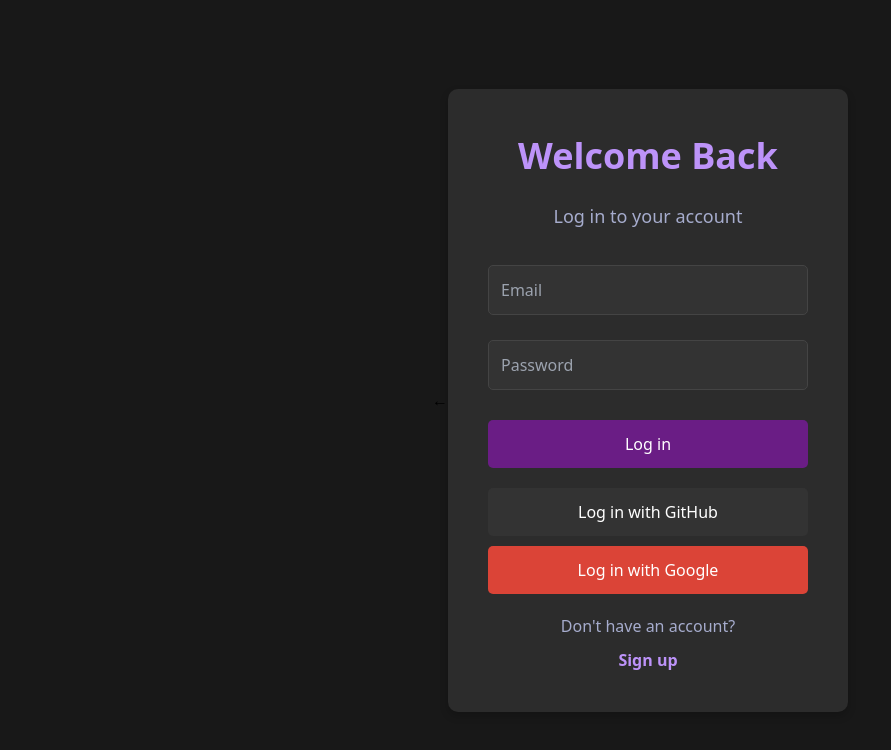
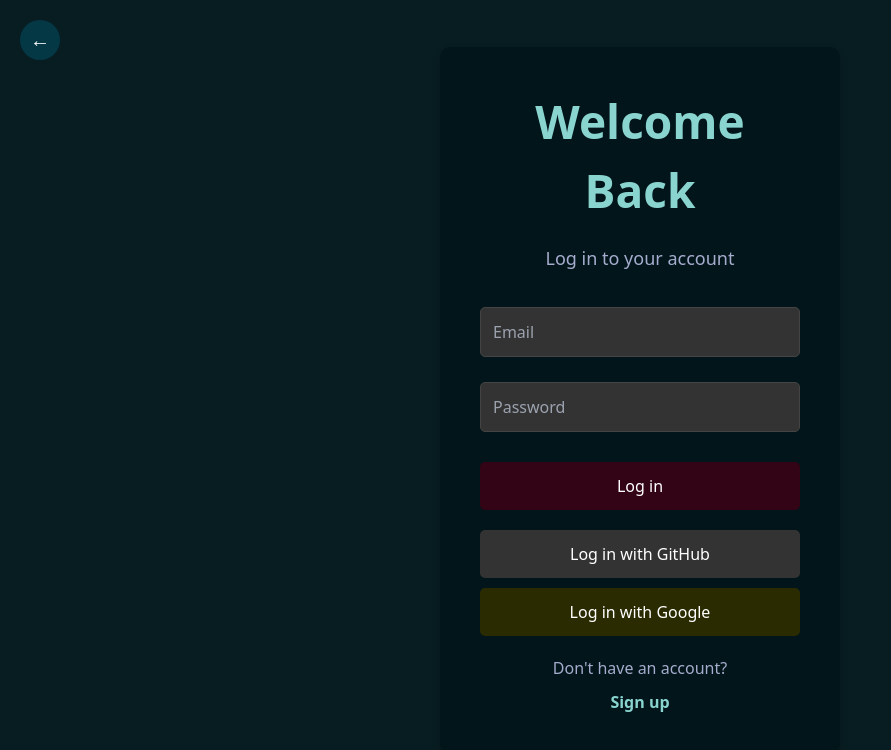
Before and after one commit to frypan05/SIH24, a Next.js app in the folder sih/: page /login in a window 1280 px wide. Shown: the top 750 px of the page, without its empty margins (0-891 px from the left). Built offline with nearby package versions, Linux system fonts and the light colour scheme.

Commit message:
Singup login updated

```diff
--- a/sih/pages/login.js
+++ b/sih/pages/login.js
@@ -19,8 +19,10 @@ const Login = () => {
   return (
     <div className={styles.container}>
       {/* Circular back button */}
-      <button className={styles.backButton} onClick={() => router.push("/signup")}>
+      <button className={styles.backArrow} onClick={() => router.push("/signup")}>
         &larr; {/* Unicode for a left arrow */}
+
+
       </button>
       <div className={styles.content}>
         <h1 className={styles.logo}>Welcome Back</h1>
@@ -67,7 +69,7 @@ const Login = () => {
         <button
           onClick={() => signIn("google", { callbackUrl: "/progress" })}
           className={styles.button}
-          style={{ backgroundColor: "#DB4437", marginTop: "10px" }}
+          style={{ backgroundColor: "#2A2B00", marginTop: "10px" }}
         >
           Log in with Google
         </button>
--- a/sih/pages/signup.js
+++ b/sih/pages/signup.js
@@ -1,13 +1,14 @@
+
 
 import { useState } from "react";
 import styles from "../styles/signup.module.css";
-import { useRouter } from "next/router";  // Import useRouter from Next.js
+import { useRouter } from "next/router";  // Import useRouter for navigation
 
 const Signup = () => {
   const [email, setEmail] = useState("");
   const [password, setPassword] = useState("");
   const [confirmPassword, setConfirmPassword] = useState("");
-  const router = useRouter();  // Initialize router
+  const router = useRouter();  // Initialize the router for handling navigation
 
   const handleSubmit = async (event) => {
     event.preventDefault();
@@ -32,12 +33,18 @@ const Signup = () => {
     }
   };
 
+  // Function to handle the back navigation
+  const handleBackClick = () => {
+    router.push("/");  // Redirect to the homepage or any desired route
+  };
+
   return (
     <div className={styles.container}>
-      {/* Circular back button */}
-      <button className={styles.backButton} onClick={() => router.push("/")}>
-        &larr; {/* Unicode for a left arrow */}
-      </button>
+      {/* Back Arrow Button */}
+      <div className={styles.backArrow} onClick={handleBackClick}>
+        &#8592; {/* Left arrow symbol */}
+      </div>
+
       <div className={styles.content}>
         <h1 className={`${styles.logo} eras-itc`}>Get in</h1>
         <p className={styles.subheading}>Create Account</p>
--- a/sih/styles/signup.module.css
+++ b/sih/styles/signup.module.css
@@ -1,14 +1,41 @@
+
+
+/* styles/signup.module.css */
 
 .container {
   display: flex;
   justify-content: center;
   align-items: center;
   min-height: 100vh;
-  background-color: #181818; /* Dark mode background */
+  background-color: #081D22; /* Dark mode background */
+  position: relative; /* To position the back arrow */
 }
 
+.backArrow {
+  position: absolute;
+  top: 20px;  /* Adjust distance from top */
+  left: 20px; /* Adjust distance from left */
+  width: 40px;  /* Width and height for the circular button */
+  height: 40px;
+  background-color: #043844; /* Background color for the button */
+  color: #ffffff; /* White color for the arrow */
+  border-radius: 50%; /* Make it a circle */
+  display: flex;  /* Center the arrow inside the circle */
+  align-items: center;
+  justify-content: center;
+  font-size: 20px; /* Size of the arrow */
+  cursor: pointer;
+  transition: background-color 0.3s ease, transform 0.2s ease; /* Smooth transitions */
+}
+
+.backArrow:hover {
+  background-color: #0b2d76; /* Darker purple on hover */
+  transform: scale(1.1); /* Slightly enlarge on hover */
+}
+
+
 .content {
-  background-color: #2C2C2C; /* Dark card background */
+  background-color: #01151A; /* Dark card background */
   padding: 40px;
   border-radius: 10px;
   box-shadow: 0 4px 8px rgba(0, 0, 0, 0.2);
@@ -19,10 +46,10 @@
 }
 
 .logo {
-  font-size: 36px;
+  font-size: 46px;
   font-weight: bold;
   margin-bottom: 20px;
-  color: #BD93F9; /* Purple accent color */
+  color: #8AD4D0; /* Purple accent color */
 }
 
 .subheading {
@@ -48,11 +75,11 @@
 }
 
 .input:focus {
-  border-color: #6A1D85; /* Purple border on focus */
+  border-color: #145483; /* Purple border on focus */
 }
 
 .button {
-  background-color: #6A1D85; /* Primary button color */
+  background-color: #330415; /* Primary button color */
   color: #ffffff;
   padding: 12px 0;
   border: none;
@@ -65,7 +92,7 @@
 }
 
 .button:hover {
-  background-color: #4E1462; /* Darker purple on hover */
+  background-color: #1D274B; /* Darker purple on hover */
   transform: translateY(-2px); /* Slight lift on hover */
 }
 
@@ -79,7 +106,7 @@
 }
 
 .loginLink {
-  color: #BD93F9; /* Purple link color */
+  color: #8AD4D0; /* Purple link color */
   text-decoration: none;
   font-weight: bold;
   display: block;
@@ -88,5 +115,5 @@
 }
 
 .loginLink:hover {
-  color: #6A1D85; /* Color change on hover */
+  color: #0b2d76; /* Color change on hover */
 }
```
